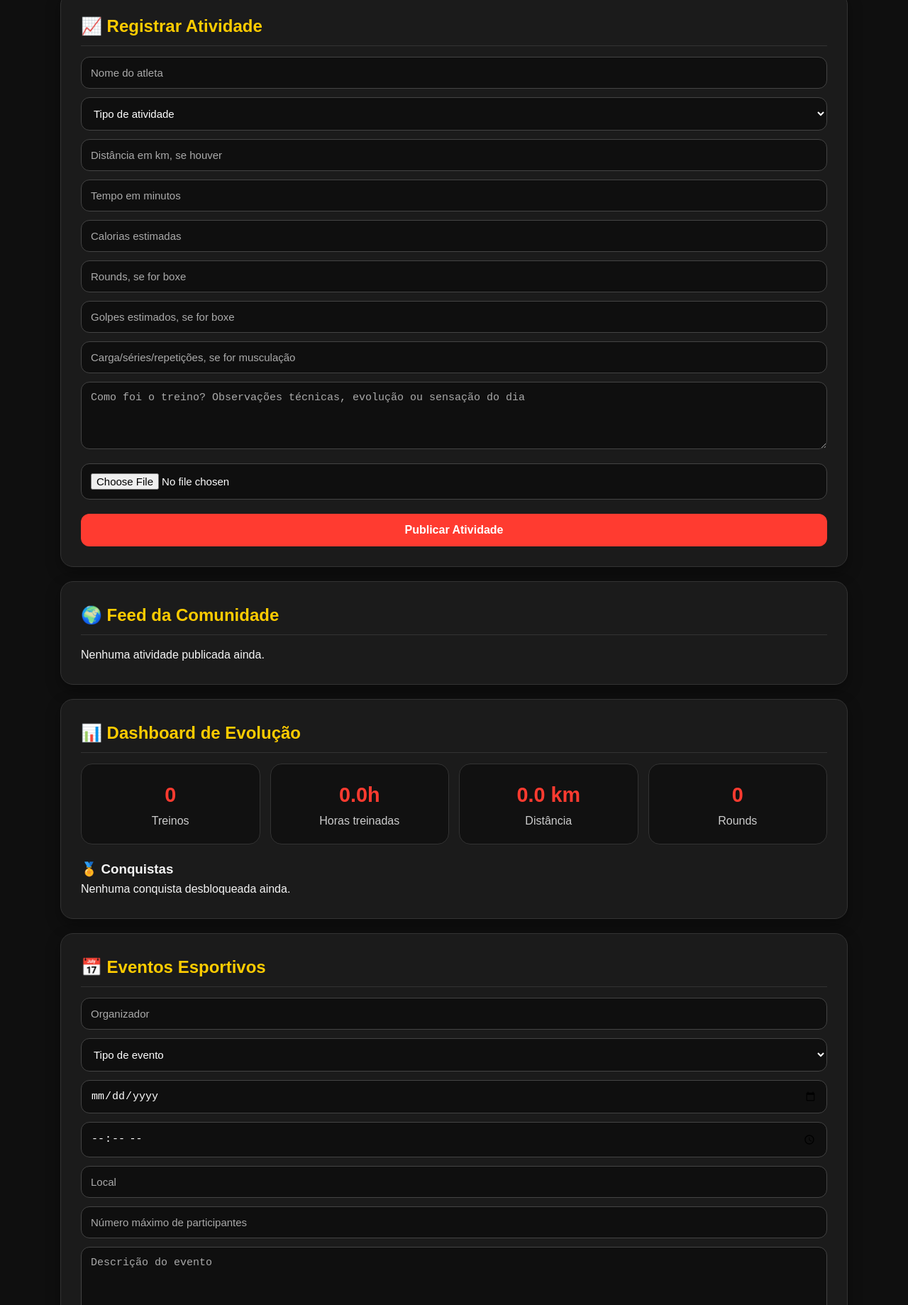
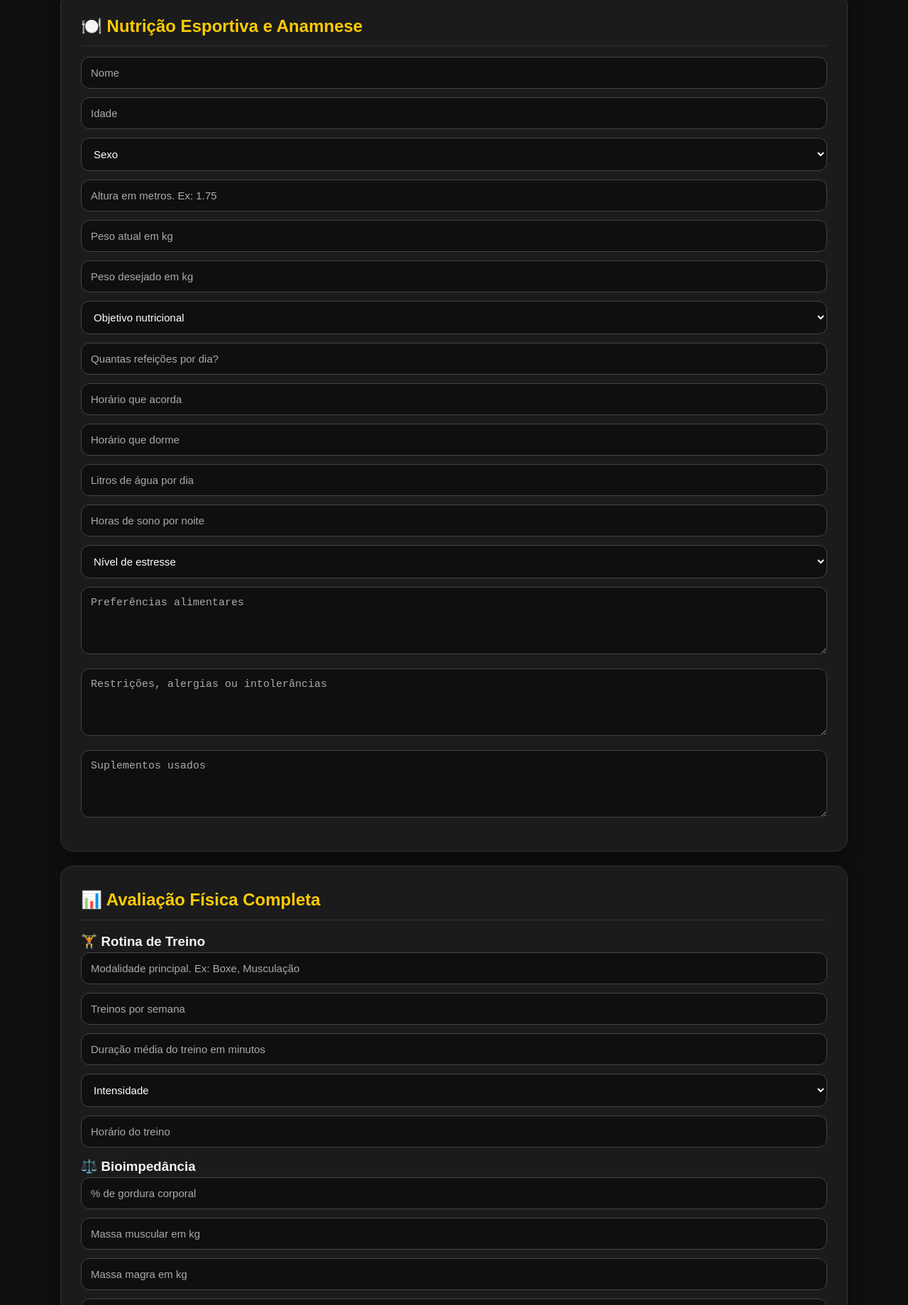
Before and after one commit to TheAndremoraes96/Calculadora-treino-boxe, a plain HTML site: page index.html in a window 1280 px wide. Shown: the part 961-2800 px from the top of the page at 71% size. Drawn offline with Linux system fonts and the light colour scheme.

Commit message:
Update index.html

```diff
--- a/index.html
+++ b/index.html
@@ -12,11 +12,13 @@
 
   <header>
     <h1>🥊 BoxTimer Pro Community</h1>
-    <p>Treine. Evolua. Compartilhe.</p>
+    <p>Treino, nutrição, avaliação física, evolução e comunidade esportiva.</p>
   </header>
 
   <nav class="menu">
     <a href="#perfil">Perfil</a>
+    <a href="#nutricao">Nutrição</a>
+    <a href="#avaliacao">Avaliação</a>
     <a href="#atividade">Atividade</a>
     <a href="#feed">Feed</a>
     <a href="#dashboard">Dashboard</a>
@@ -29,7 +31,7 @@
     <input id="perfilNome" placeholder="Nome do atleta">
     <input id="perfilCidade" placeholder="Cidade">
     <input id="perfilIdade" type="number" placeholder="Idade">
-    <input id="perfilPeso" type="number" placeholder="Peso atual em kg">
+    <input id="perfilPeso" type="number" step="0.1" placeholder="Peso atual em kg">
 
     <select id="perfilModalidade">
       <option value="">Modalidade principal</option>
@@ -56,6 +58,99 @@
     <button onclick="salvarPerfil()">Salvar Perfil</button>
 
     <div id="perfilSalvo"></div>
+  </section>
+
+  <section class="card" id="nutricao">
+    <h2>🍽️ Nutrição Esportiva e Anamnese</h2>
+
+    <input id="nome" placeholder="Nome">
+    <input id="idade" type="number" placeholder="Idade">
+
+    <select id="sexo">
+      <option value="">Sexo</option>
+      <option value="masculino">Masculino</option>
+      <option value="feminino">Feminino</option>
+    </select>
+
+    <input id="altura" type="number" step="0.01" placeholder="Altura em metros. Ex: 1.75">
+    <input id="peso" type="number" step="0.1" placeholder="Peso atual em kg">
+    <input id="pesoDesejado" type="number" step="0.1" placeholder="Peso desejado em kg">
+
+    <select id="objetivo">
+      <option value="">Objetivo nutricional</option>
+      <option value="hipertrofia">Hipertrofia</option>
+      <option value="emagrecimento">Emagrecimento</option>
+      <option value="manutencao">Manutenção</option>
+      <option value="performance">Performance</option>
+    </select>
+
+    <input id="refeicoesDia" type="number" placeholder="Quantas refeições por dia?">
+    <input id="horarioAcorda" placeholder="Horário que acorda">
+    <input id="horarioDorme" placeholder="Horário que dorme">
+    <input id="agua" type="number" step="0.1" placeholder="Litros de água por dia">
+    <input id="sono" type="number" step="0.1" placeholder="Horas de sono por noite">
+
+    <select id="estresse">
+      <option value="">Nível de estresse</option>
+      <option value="baixo">Baixo</option>
+      <option value="moderado">Moderado</option>
+      <option value="alto">Alto</option>
+    </select>
+
+    <textarea id="preferencias" placeholder="Preferências alimentares"></textarea>
+    <textarea id="restricoes" placeholder="Restrições, alergias ou intolerâncias"></textarea>
+    <textarea id="suplementos" placeholder="Suplementos usados"></textarea>
+  </section>
+
+  <section class="card" id="avaliacao">
+    <h2>📊 Avaliação Física Completa</h2>
+
+    <h3>🏋️ Rotina de Treino</h3>
+    <input id="modalidade" placeholder="Modalidade principal. Ex: Boxe, Musculação">
+    <input id="frequencia" type="number" placeholder="Treinos por semana">
+    <input id="duracao" type="number" placeholder="Duração média do treino em minutos">
+
+    <select id="intensidade">
+      <option value="">Intensidade</option>
+      <option value="leve">Leve</option>
+      <option value="moderada">Moderada</option>
+      <option value="alta">Alta</option>
+      <option value="muito alta">Muito alta</option>
+    </select>
+
+    <input id="horarioTreino" placeholder="Horário do treino">
+
+    <h3>⚖️ Bioimpedância</h3>
+    <input id="gordura" type="number" step="0.1" placeholder="% de gordura corporal">
+    <input id="massaMuscular" type="number" step="0.1" placeholder="Massa muscular em kg">
+    <input id="massaMagra" type="number" step="0.1" placeholder="Massa magra em kg">
+    <input id="massaGorda" type="number" step="0.1" placeholder="Massa gorda em kg">
+    <input id="gorduraVisceral" type="number" step="0.1" placeholder="Gordura visceral">
+    <input id="tmbBio" type="number" placeholder="Taxa metabólica basal da bioimpedância">
+
+    <h3>📏 Dobras Cutâneas</h3>
+    <input id="peitoral" type="number" step="0.1" placeholder="Peitoral mm">
+    <input id="abdomen" type="number" step="0.1" placeholder="Abdômen mm">
+    <input id="coxa" type="number" step="0.1" placeholder="Coxa mm">
+    <input id="triceps" type="number" step="0.1" placeholder="Tríceps mm">
+    <input id="subescapular" type="number" step="0.1" placeholder="Subescapular mm">
+    <input id="suprailiaca" type="number" step="0.1" placeholder="Supra-ilíaca mm">
+    <input id="panturrilha" type="number" step="0.1" placeholder="Panturrilha mm">
+
+    <h3>💰 Preferência Alimentar</h3>
+    <select id="orcamento">
+      <option value="economico">Econômico</option>
+      <option value="padrao">Padrão</option>
+    </select>
+
+    <button onclick="gerarAvaliacao()">Gerar Avaliação Nutricional</button>
+  </section>
+
+  <section class="card resultado">
+    <h2>📋 Resultado Nutricional e Corporal</h2>
+    <div id="resultadoAvaliacao">
+      Preencha os dados e gere sua avaliação.
+    </div>
   </section>
 
   <section class="card" id="atividade">
```
